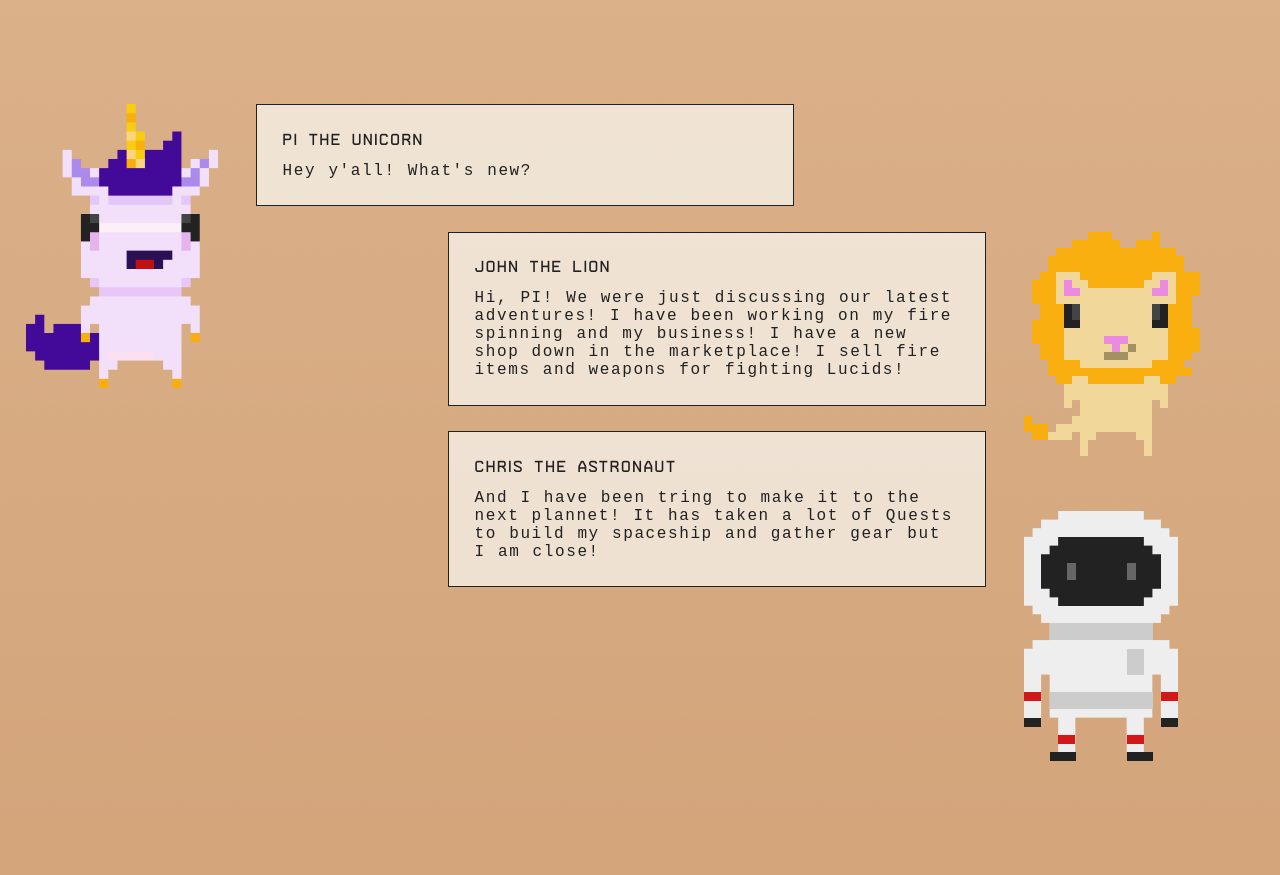
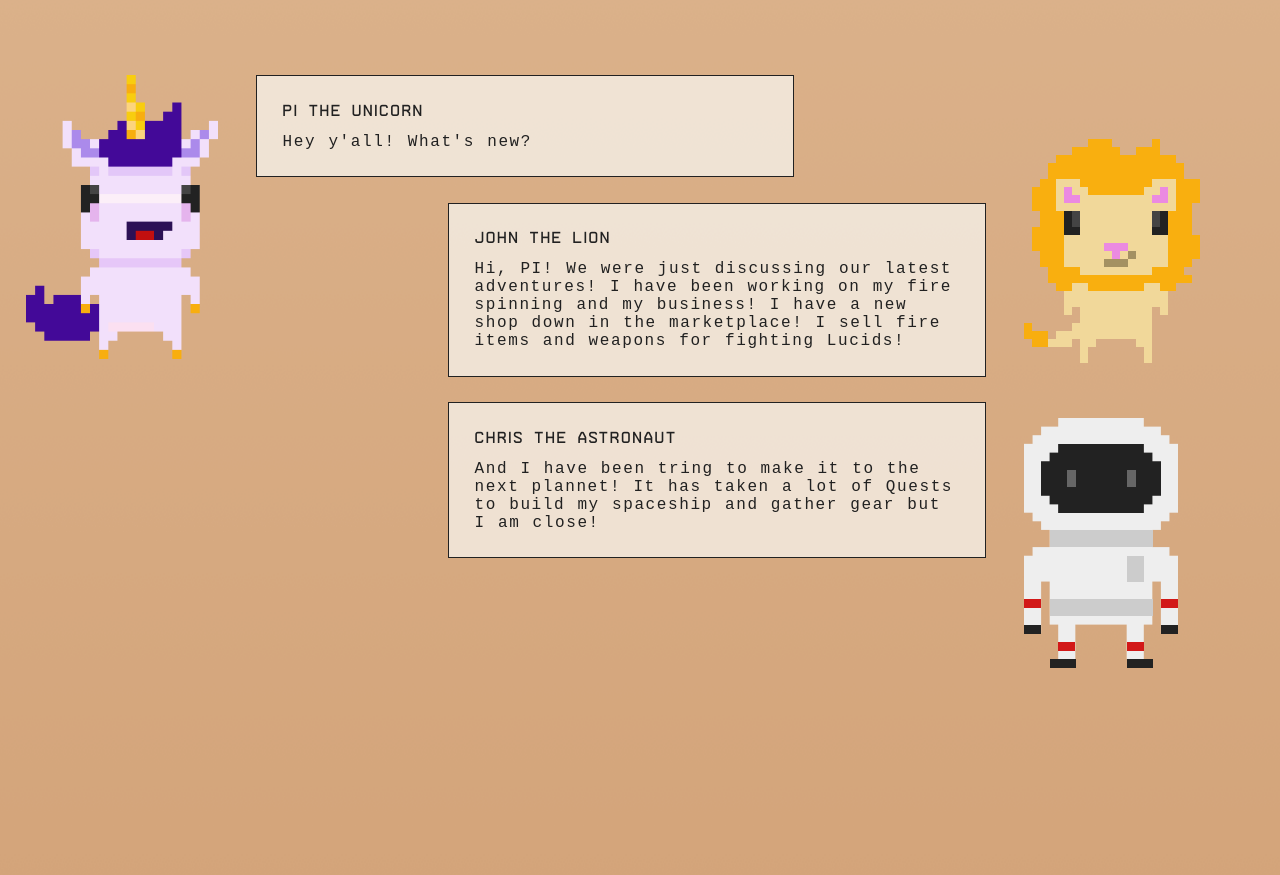
Before and after one commit to kende/playa-preview, a Nuxt app: page / in a window 1280 px wide. Shown: the part 3740-4615 px from the top of the page. Built offline with nearby package versions, Linux system fonts and the light colour scheme.

Commit message:
update styling

```diff
--- a/pages/index.vue
+++ b/pages/index.vue
@@ -405,19 +405,21 @@
 .unicorn-with-other .astronaut-wrap,
 .unicorn-with-rothko .rothko-wrap  {
   flex: 0 0 auto;
-  width: 20vw;
+  width: 18vw;
 }
 .whale-wrap .whale {
   margin-top: 1vw;
   width: 90%;
 }
 .unicorn-with-human .human,
-.unicorn-with-other .lion,
+.unicorn-with-other .lion {
+  margin-top: 5vw;
+  width: 80%;
+}
+.unicorn-with-human .human,
 .unicorn-with-rothko .rothko {
   margin-top: 10vw;
-  width: 80%;
 }
-
 .unicorn-with-other .astronaut {
   margin-top: 4vw;
   width: 70%;
```
